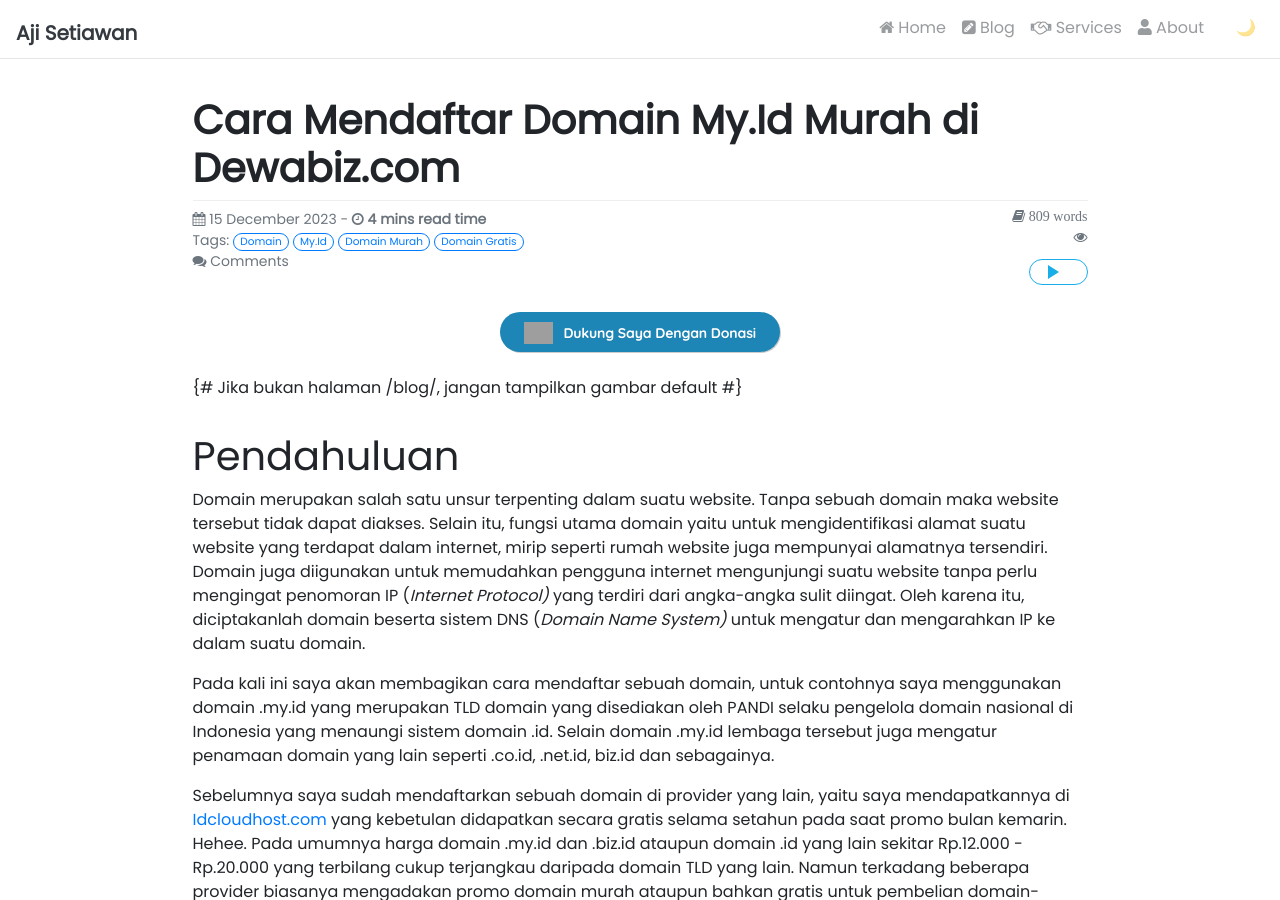
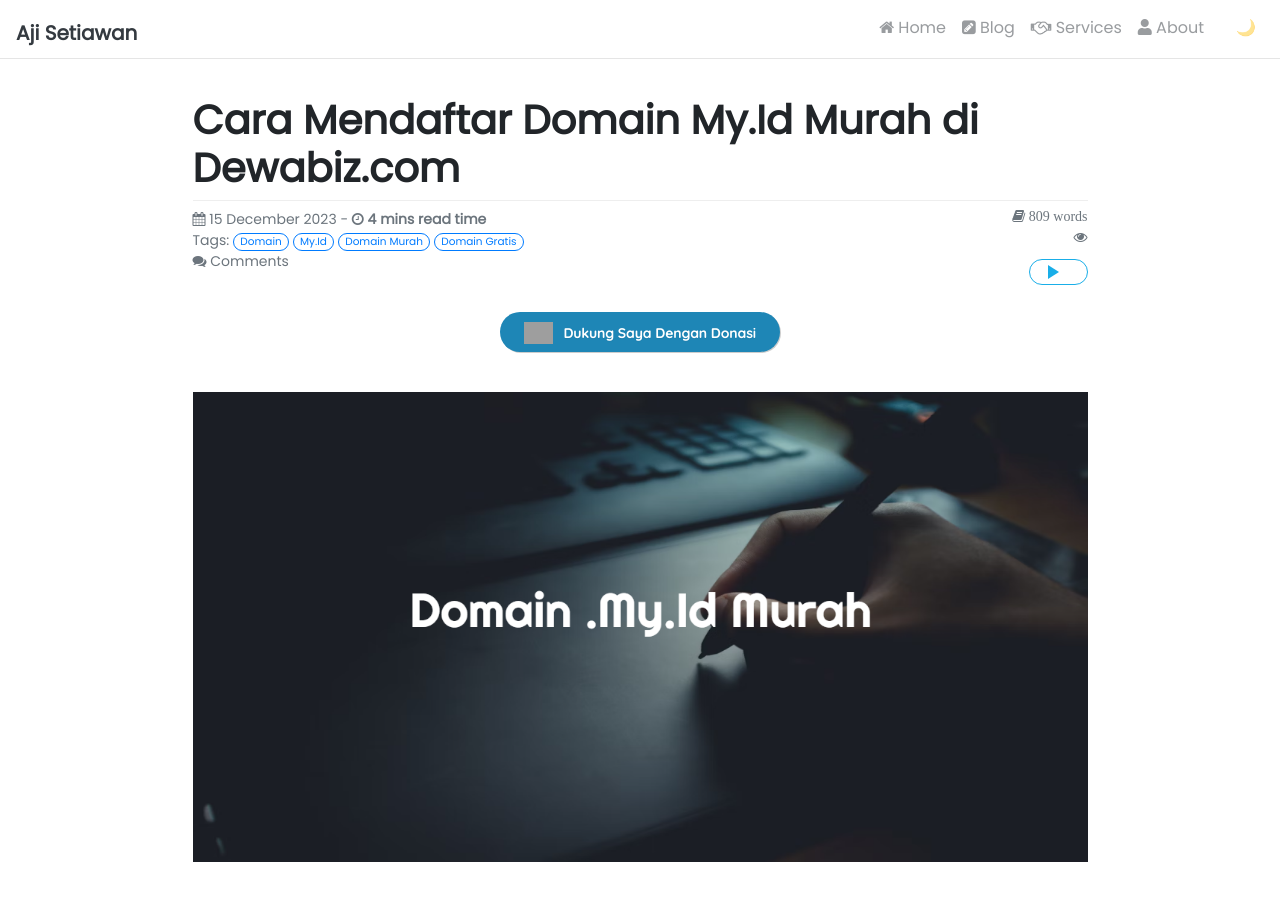
Before and after one commit to ajisetiawan716/ajisetiawan716.github.io, a Jekyll site: the page built from _posts/2023-12-15-cara-daftar-domain-my.id-murah-di-dewabiz.md, in a window 1280 px wide and 900 px high. Built offline with Jekyll 4.4.1, drawn with Linux system fonts in a browser that asks for light colours; nearby versions of some CDN libraries; comment, search, counter and statistics services are not loaded; some of the changed lines change nothing that is shown; grey boxes are pictures that could not be loaded.

Commit message:
Update post-featured-image.html

```diff
--- a/_includes/blog/post-featured-image.html
+++ b/_includes/blog/post-featured-image.html
@@ -1,25 +1,24 @@
 {% assign default_image = site.defaults[0].values.image %}
 {% assign is_external = include.external-image | default: false %}
 
-{% if page.url == '/blog/' %}
-  {% if include.image %}
-    {# Jika variabel image diatur, tampilkan gambarnya #}
-    {% assign image_url = site.baseurl | append: '/assets/img/content/' | append: include.image %}
-  {% elsif is_external %}
-    {# Jika variabel external-image diatur, tampilkan gambarnya #}
-    {% assign image_url = include.external-image | default: false %}
-  {% elsif default_image and not is_external %}
-    {# Jika default image diatur dan external image tidak diatur, tampilkan gambarnya #}
-    {% assign image_url = default_image %}
-  {% else %}
-    {# Jika tidak ada gambar internal, eksternal, atau default, jangan tampilkan gambar #}
-    {% assign image_url = nil %}
-  {% endif %}
+{% if is_external %}
+  {% comment %}
+    Jika gambar eksternal diatur, gunakan URL langsung.
+  {% endcomment %}
+  {% assign image_url = include.external-image %}
+{% elsif include.image %}
+  {% comment %}
+    Jika variabel image diatur, gunakan baseurl dari Jekyll.
+  {% endcomment %}
+  {% assign image_url = site.baseurl | append: '/assets/img/content/' | append: include.image %}
 {% else %}
-  {# Jika bukan halaman /blog/, jangan tampilkan gambar default #}
-  {% assign image_url = default_image | default: nil %}
+  {% comment %}
+    Jika tidak ada gambar internal maupun eksternal, atau variabel image tidak diatur,
+    pada halaman index tampilkan gambar default, sedangkan pada halaman post tidak tampilkan gambar.
+  {% endcomment %}
+  {% assign image_url = page.url == '/blog/' ? default_image : nil %}
 {% endif %}
 
 {% if image_url %}
-  <img class="feat-img" src="{{ image_url }}" alt="{{ include.alt | default: 'image representing a theme in this article' }}" title="{{ include.alt | default: 'image post' }}" {% if image_url == default_image %}style="display:none"{% endif %} />
+  <img class="feat-img" src="{{ image_url }}" alt="{{ include.alt | default: 'image representing a theme in this article' }}" title="{{ include.alt | default: 'image post' }}" />
 {% endif %}
```
